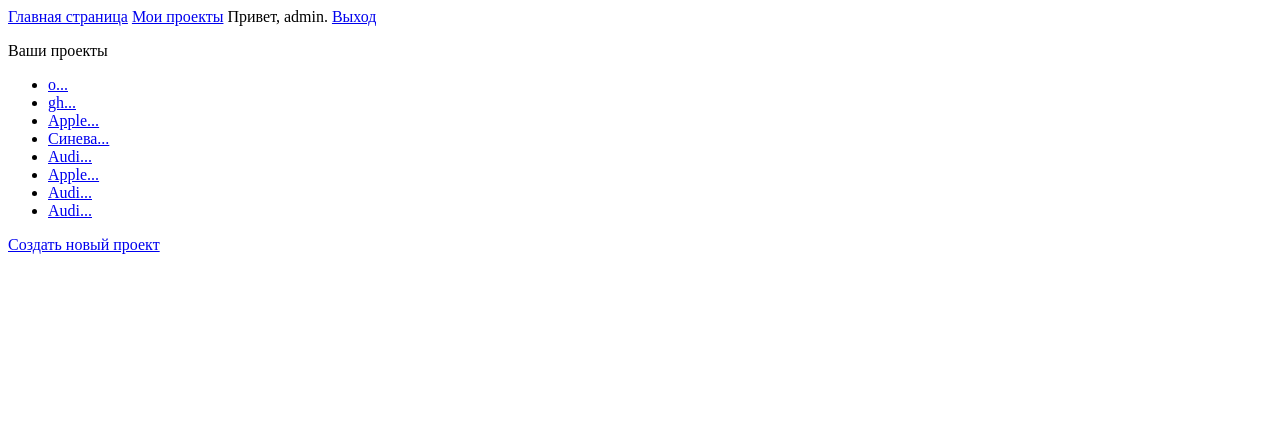
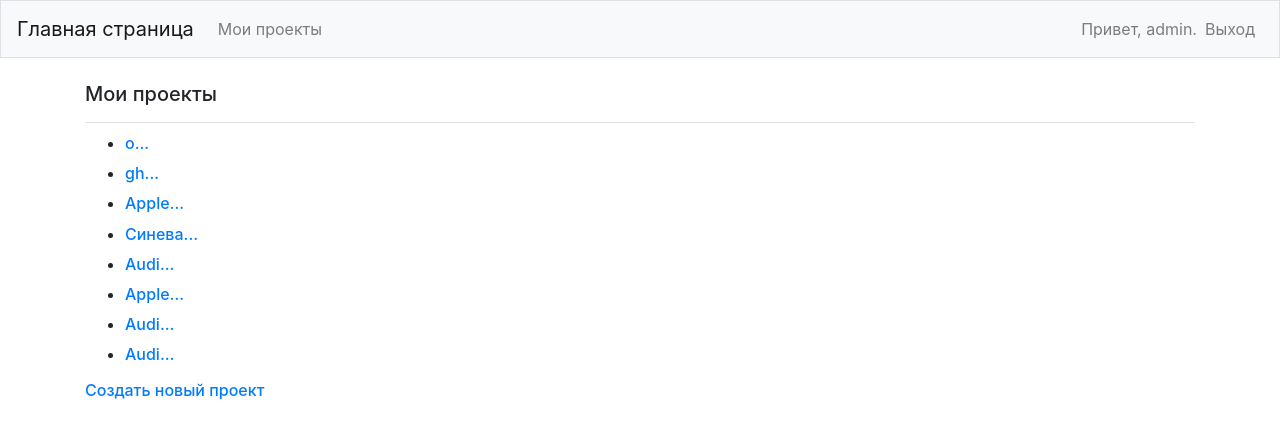
Before and after one commit to Kotenok-Gav/Strength-service, a Django app: page /rockets_bdf_all/ in a window 1280 px wide. Shown: the top 439 px of the page. Run offline with Django 4.2, Linux system fonts and the light colour scheme; a user stored in the database is signed in; data comes from the database, SQL or seed files in the repository; both versions use the stored data as it was after the commit; some libraries are stand-ins or nearby versions.

Commit message:
Добавлено оформление сайта

```diff
--- a/bdf/templates/bdf/base.html
+++ b/bdf/templates/bdf/base.html
@@ -1,15 +1,61 @@
-<p>
-  <a href="{% url 'bdf:index'%}">Главная страница</a>
-  <a href="{% url 'bdf:rockets_bdf_all'%}">Мои проекты</a>
-  {% if user.is_authenticated %}
-    Привет, {{ user.username }}.
-    <a href="{% url 'users:logout' %}">Выход</a>
-  {% else %}
-    <a href="{% url 'users:register' %}">Регистрация</a>
-    <a href="{% url 'users:login' %}">Войти</a>
-  {% endif %}
-</p>
+{% load bootstrap4 %}
 
-{% block content %}
+<!doctype html>
+<html lang="en">
+<head>
+    <meta charset="utf-8">
+    <meta name="viewport" content="width=device-width, initial-scale=1, shrink-to-fit=no">
+    <title>CAE-Strength</title>
 
-{% endblock content %}
+    {% bootstrap_css %}
+    {% bootstrap_javascript jquery='full' %}
+
+</head>
+
+
+
+
+<body>
+    <nav class="navbar navbar-expand-md navbar-light bg-light mb-4 border">
+        <a class="navbar-brand" href="{% url 'bdf:index'%}">Главная страница</a>
+        <button class="navbar-toggler" type="button" data-toggle="collapse" data-target="#navbarCollapse" aria-controls="navbarCollapse" aria-expanded="false" aria-label="Toggle navigation"><span class="navbar-toggler-icon"></span></button>
+
+        <div class="collapse navbar-collapse" id="navbarCollapse">
+            <ul class="navbar-nav mr-auto">
+                <li class="nav-item">
+                    <a class="nav-link" href="{% url 'bdf:rockets_bdf_all'%}">Мои проекты</a>
+                </li>
+            </ul>
+            <ul class="navbar-nav ml-auto">
+                {% if user.is_authenticated %}
+                <li class="nav-item">
+                    <span class="navbar-text"}">Привет, {{ user.username }}.</span>
+                </li>
+                <li class="nav-item">
+                    <a class="nav-link" href="{% url 'users:logout' %}">Выход</a>
+                </li>
+                 {% else %}
+                <li class="nav-item">
+                    <a class="nav-link" href="{% url 'users:register' %}">Регистрация</a>
+                </li>
+                <li class="nav-item">
+                    <a class="nav-link" href="{% url 'users:login' %}">Войти</a>
+                </li>
+                {% endif %}
+            </ul>
+        </div>
+
+    </nav>
+
+    <main role="main" class="container">
+        <div class="pb-2 mb-2 border-bottom">
+            {% block page_header %}{% endblock page_header %}
+        </div>
+        <div>
+            {% block content %}{% endblock content %}
+        </div>
+    </main>
+
+</body>
+
+</html>
--- a/bdf/templates/bdf/rockets_bdf_all.html
+++ b/bdf/templates/bdf/rockets_bdf_all.html
@@ -1,24 +1,29 @@
 {% extends "bdf/base.html" %}
 
+{% block page_header %}
+    <h5>Мои проекты</h5>
+{% endblock page_header %}
+
 {% block content %}
+<ul>
 
-<p>
-    Ваши проекты
-</p>
-
-<ul>
     {% for rocket in rockets_bdf_all %}
-
     <li>
-        <a href="{% url 'bdf:rocket' rocket.id %}" >{{rocket}}</a>
+        <h6>
+            <a href="{% url 'bdf:rocket' rocket.id %}" >{{rocket}}</a>
+        </h6>
     </li>
 
     {% empty %}
-    <li>Проекты еще не созданы.</li>
+        <h6>
+            <li>Проекты еще не созданы.</li>
+        </h6>
     {% endfor %}
 
 </ul>
 
-    <a href="{% url 'bdf:rocket_bdf_new'  %}">Создать новый проект</a>
+    <h6>
+        <a href="{% url 'bdf:rocket_bdf_new'  %}">Создать новый проект</a>
+    </h6>
 
 {% endblock content %}
--- a/bdf/views.py
+++ b/bdf/views.py
@@ -50,9 +50,12 @@ def rocket_bdf_new(request):
     return render(request, 'bdf/rocket_bdf_new.html', context)
 
 
+@login_required()
 def rocket_bdf_edit(request, rocket_id):
     #редактируем существующий проект
     bdf_edit = Rockets_bdf.objects.get(id=rocket_id)
+    if bdf_edit.owner != request.user:
+        raise Http404
 
     if request.method != 'POST':
         #Исходный запрос, форма заполняется данными текущей записи
```
Also changed, not shown: app/settings.py (+10 -2 lines), bdf/templates/bdf/index.html (+9 -3 lines), users/templates/registration/login.html (+12 -3 lines), db.sqlite3.
